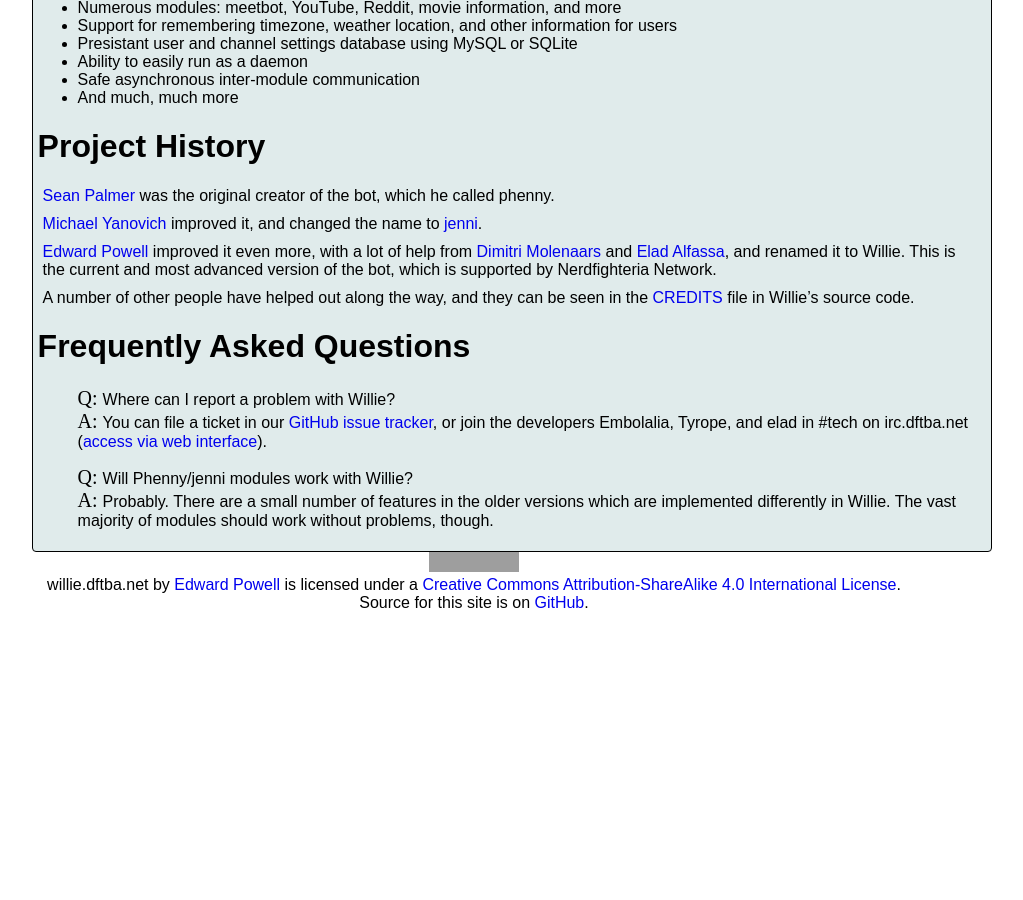
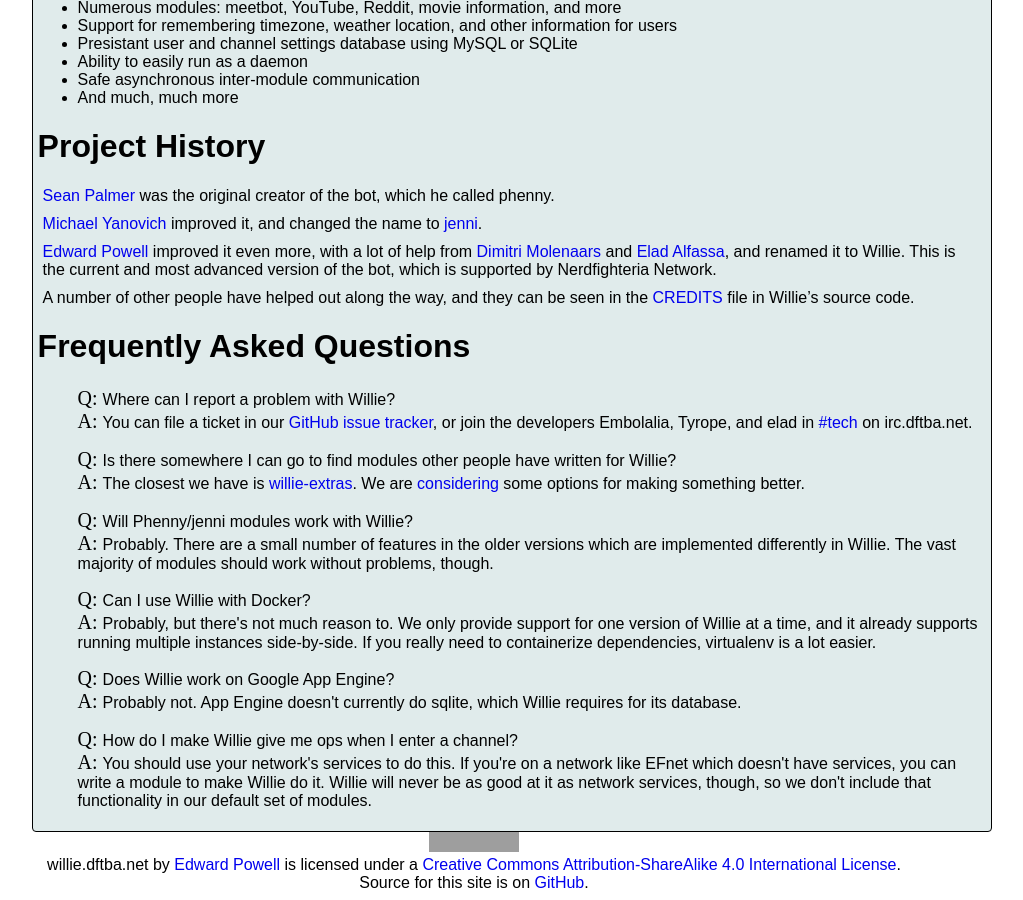
Before and after one commit to sopel-irc/sopel.chat, a Jekyll site: the page built from index.md, in a window 1280 px wide and 900 px high, scrolled down 628 px. Shown: the whole window, without its empty margins (166-1189 px from the left). Built offline with Jekyll 4.4.1, drawn with Linux system fonts in a browser that asks for light colours; some web fonts are replaced; Markdown is read by kramdown in place of the engine named in the settings; before the commit the page ends 1248 px from its top, so only the background shows below that; grey boxes are pictures that could not be loaded.

Commit message:
Add some FAQs and remove webchat link

```diff
--- a/index.md
+++ b/index.md
@@ -67,13 +67,39 @@
 
 <li class="a">You can file a ticket in our <a
 href="https://github.com/embolalia/willie/issues">GitHub issue tracker</a>, or
-join the developers Embolalia, Tyrope, and elad in #tech on irc.dftba.net (<a
-href="https://chat.dftba.net/?channels=#tech">access via web
-interface</a>).</li>
+join the developers Embolalia, Tyrope, and elad in
+<a href="irc://irc.dftba.net/#tech">#tech</a> on irc.dftba.net.</li>
+
+<li class="q">Is there somewhere I can go to find modules other people have
+written for Willie?</li>
+
+<li class="a">The closest we have is
+<a href="https://github.com/embolalia/willie-extras">willie-extras</a>. We are
+<a href="https://github.com/embolalia/willie/issues/733">considering</a> some
+options for making something better.</li>
 
 <li class="q">Will Phenny/jenni modules work with Willie?</li>
 
 <li class="a">Probably. There are a small number of features in the older
 versions which are implemented differently in Willie. The vast majority of
 modules should work without problems, though.</li>
+
+<li class="q">Can I use Willie with Docker?</li>
+
+<li class="a">Probably, but there's not much reason to. We only provide support
+for one version of Willie at a time, and it already supports running multiple
+instances side-by-side. If you really need to containerize dependencies,
+virtualenv is a lot easier.</li>
+
+<li class="q">Does Willie work on Google App Engine?</li>
+
+<li class="a">Probably not. App Engine doesn't currently do sqlite, which
+Willie requires for its database.</li>
+
+<li class="q">How do I make Willie give me ops when I enter a channel?</li>
+
+<li class="a">You should use your network's services to do this. If you're on a
+network like EFnet which doesn't have services, you can write a module to make
+Willie do it. Willie will never be as good at it as network services, though,
+so we don't include that functionality in our default set of modules.</li>
 </ul>
```
